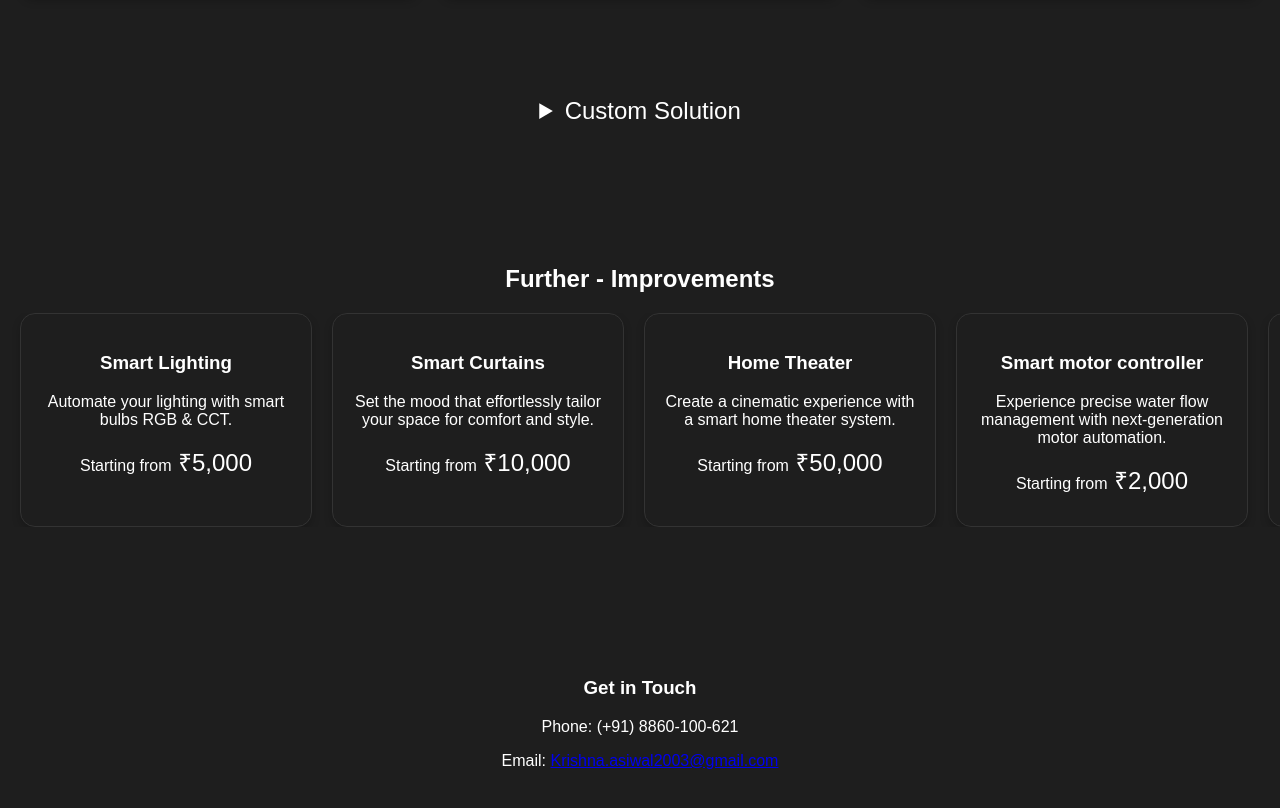
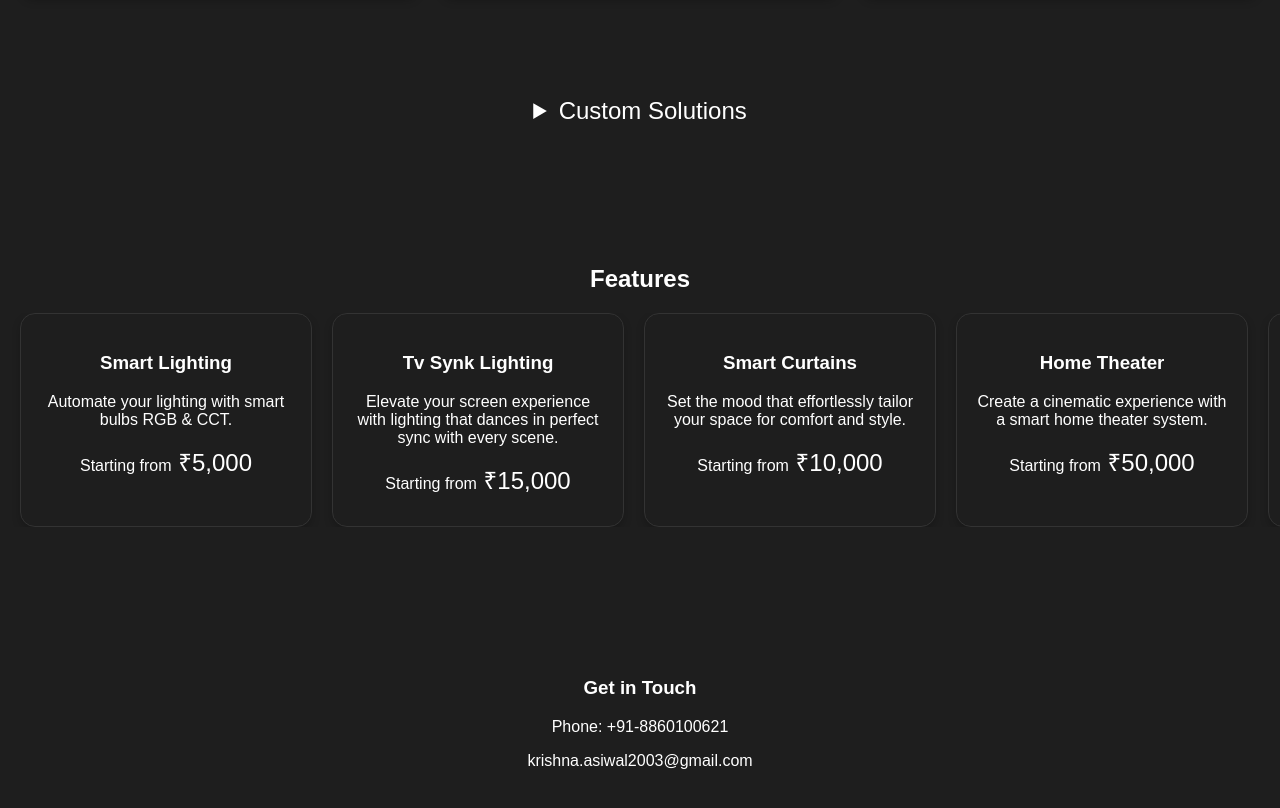
Before and after one commit to Krishna9827/Gharse, a plain HTML site: page index.html in a window 1280 px wide. Shown: the part 996-1804 px from the top of the page. Drawn offline with nearby package versions, Linux system fonts and the light colour scheme.

Commit message:
Update index.html

```diff
--- a/index.html
+++ b/index.html
@@ -29,30 +29,6 @@
 <section class="video-slider">
     <h2>Product Demos</h2>
     <div class="slider-container">
-      <div class="slide">
-        <video controls width="350">
-          <source src="video1.mp4" type="video/mp4">
-          Your browser does not support the video tag.
-        </video>
-      </div>
-      <div class="slide">
-        <video controls width="350">
-          <source src="video2.mp4" type="video/mp4">
-          Your browser does not support the video tag.
-        </video>
-      </div>
-      <div class="slide">
-        <video controls width="350">
-          <source src="video3.mp4" type="video/mp4">
-          Your browser does not support the video tag.
-        </video>
-      </div>
-      <div class="slide">
-        <video controls width="350">
-          <source src="video4.mp4" type="video/mp4">
-          Your browser does not support the video tag.
-        </video>
-      </div>
       <div class="slide">
         <img src="image2.jpeg" alt="Image 2" class="slide-image" data-target="modal-2">
       </div>
@@ -88,6 +64,30 @@
           <span class="close-button">&times;</span>
           <img src="image4.jpg" alt="Image 4">
         </div>
+      </div>
+      <div class="slide">
+        <video controls width="350">
+          <source src="video1.mp4" type="video/mp4">
+          Your browser does not support the video tag.
+        </video>
+      </div>
+      <div class="slide">
+        <video controls width="350">
+          <source src="video2.mp4" type="video/mp4">
+          Your browser does not support the video tag.
+        </video>
+      </div>
+      <div class="slide">
+        <video controls width="350">
+          <source src="video3.mp4" type="video/mp4">
+          Your browser does not support the video tag.
+        </video>
+      </div>
+      <div class="slide">
+        <video controls width="350">
+          <source src= "video4.mp4" type="video/mp4">
+          Your browser does not support the video tag.
+        </video>
       </div>
     </div>
   </section>
@@ -141,19 +141,24 @@
   <!-- Custom Solution Section -->
   <section class="custom-solution">
     <details>
-      <summary>Custom Solution</summary>
+      <summary>Custom Solutions</summary>
       <p>Need something unique? Contact us for a custom solution tailored to your needs.</p>
     </details>
   </section>
 
   <!-- Future Scope Section -->
   <section id="features" class="future-scope">
-    <h2>Further - Improvements</h2>
+    <h2>Features</h2>
     <div class="scope-cards">
       <div class="scope-card" data-aos="fade-up">
         <h3>Smart Lighting</h3>
         <p>Automate your lighting with smart bulbs RGB & CCT.</p>
         <p class="price"><span>Starting from</span> ₹5,000</p>
+      </div>
+      <div class="scope-card" data-aos="fade-up">
+        <h3>Tv Synk Lighting</h3>
+        <p>Elevate your screen experience with lighting that dances in perfect sync with every scene.</p>
+        <p class="price"><span>Starting from</span> ₹15,000</p>
       </div>
       <div class="scope-card" data-aos="fade-up">
         <h3>Smart Curtains</h3>
@@ -187,8 +192,9 @@
 <section id="contact" class="contact">
     <div class="social-proof">
       <h3>Get in Touch</h3>
-      <p>Phone: (+91) 8860-100-621</p>
-      <p>Email: <a href="mailto:Krishna.asiwal2003@gmail.com">Krishna.asiwal2003@gmail.com</a></p>
+      <p>Phone: +91-8860100621 </p>
+      <!--<p>Email: <a href="mailto:Krishna.asiwal2003@gmail.com">krishna.asiwal2003@gmail.com</a></p>-->
+      <p>krishna.asiwal2003@gmail.com</p>
     </div>
   </section>
   <script src="https://unpkg.com/aos@2.3.1/dist/aos.js"></script>
```
